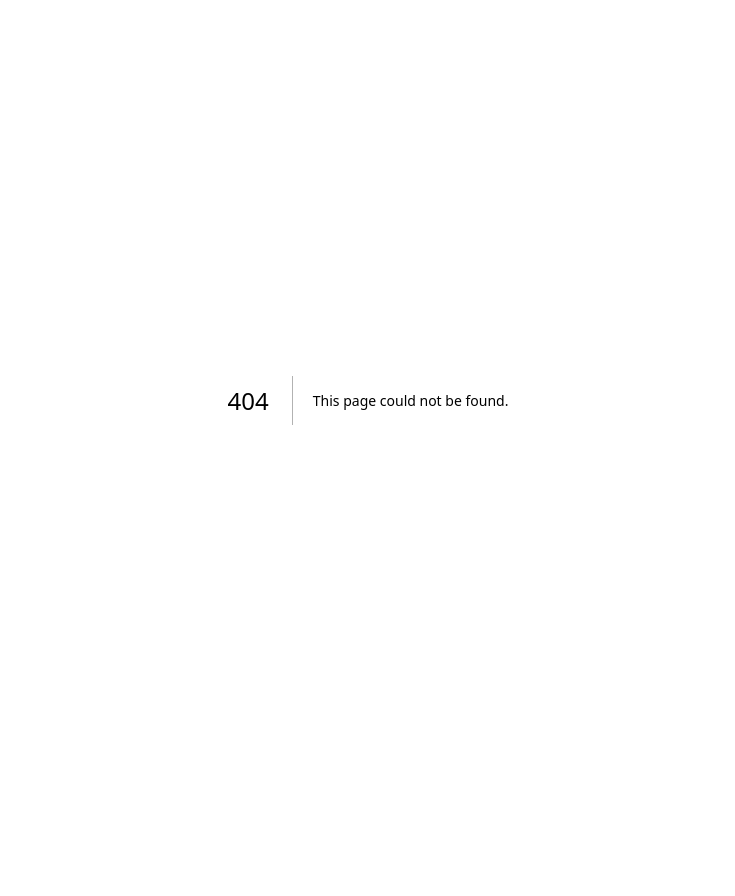
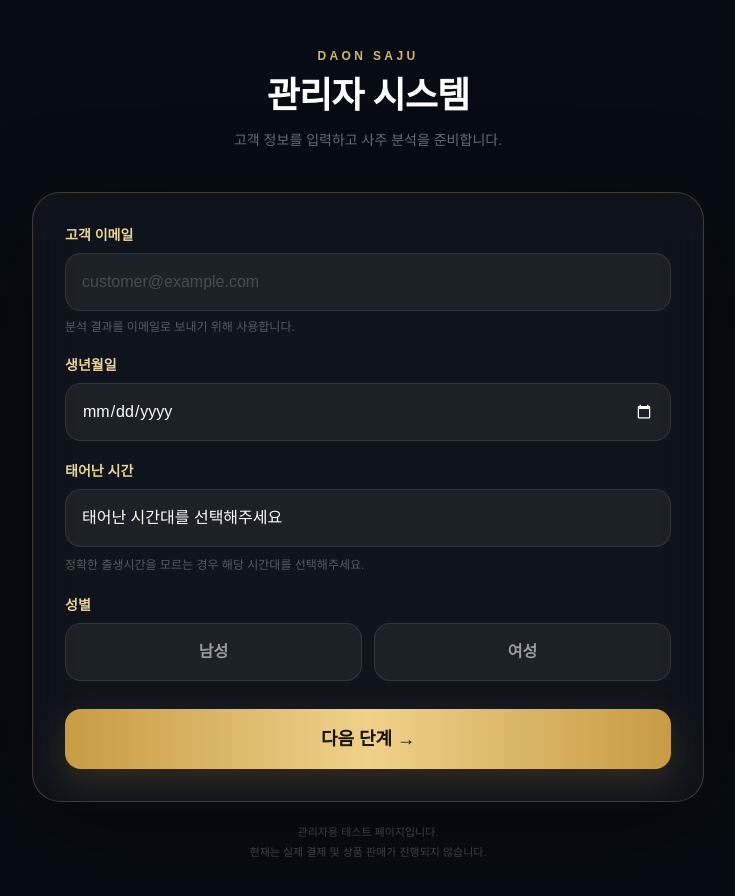
Before and after one commit to JiHoon0129/ai-saju, a Next.js app: page /admin in a window 1280 px wide. Before the commit this address had no page. Shown: the top 896 px of the page, without its empty margins (272-1007 px from the left). Before the commit the page ends 800 px from the top, so only its background shows below. Built offline with nearby package versions, Linux system fonts and the light colour scheme.

Commit message:
관리자 사이트

```diff
--- /dev/null
+++ b/app/admin/page.tsx
@@ -0,0 +1,197 @@
+"use client";
+
+import { useState } from "react";
+
+const birthTimeRanges = [
+  "00:00~01:30",
+  "01:30~03:00",
+  "03:00~04:30",
+  "04:30~06:00",
+  "06:00~07:30",
+  "07:30~09:00",
+  "09:00~10:30",
+  "10:30~12:00",
+  "12:00~13:30",
+  "13:30~15:00",
+  "15:00~16:30",
+  "16:30~18:00",
+  "18:00~19:30",
+  "19:30~21:00",
+  "21:00~22:30",
+  "22:30~00:00",
+];
+
+export default function AdminPage() {
+  const [email, setEmail] = useState("");
+  const [birthDate, setBirthDate] = useState("");
+  const [birthTime, setBirthTime] = useState("");
+  const [gender, setGender] = useState<"남성" | "여성" | "">("");
+
+  const handleNext = () => {
+    if (!email.trim()) {
+      alert("고객 이메일을 입력해주세요.");
+      return;
+    }
+
+    if (!birthDate) {
+      alert("생년월일을 입력해주세요.");
+      return;
+    }
+
+    if (!birthTime) {
+      alert("태어난 시간을 선택해주세요.");
+      return;
+    }
+
+    if (!gender) {
+      alert("성별을 선택해주세요.");
+      return;
+    }
+
+    alert("입력 정보가 정상적으로 확인되었습니다.");
+  };
+
+  return (
+    <main className="min-h-screen bg-[#070b13] px-4 py-8 text-white sm:px-6 sm:py-12">
+      <div className="mx-auto max-w-2xl">
+
+        {/* Header */}
+        <header className="mb-8 text-center sm:mb-10">
+          <p className="text-xs font-semibold tracking-[0.28em] text-[#d8b46a]">
+            DAON SAJU
+          </p>
+
+          <h1 className="mt-3 text-3xl font-semibold tracking-tight sm:text-4xl">
+            관리자 시스템
+          </h1>
+
+          <p className="mt-3 text-sm leading-6 text-white/40">
+            고객 정보를 입력하고 사주 분석을 준비합니다.
+          </p>
+        </header>
+
+        {/* Main Card */}
+        <section className="rounded-[28px] border border-[#d8b46a]/25 bg-white/[0.035] p-5 shadow-[0_25px_100px_rgba(0,0,0,0.35)] backdrop-blur-xl sm:p-8">
+
+          {/* Email */}
+          <div>
+            <label className="mb-2 block text-sm font-semibold text-[#ead29a]">
+              고객 이메일
+            </label>
+
+            <input
+              type="email"
+              value={email}
+              onChange={(e) => setEmail(e.target.value)}
+              placeholder="customer@example.com"
+              className="min-h-[54px] w-full rounded-2xl border border-white/10 bg-white/[0.055] px-4 py-4 text-base text-white outline-none transition placeholder:text-white/20 focus:border-[#d8b46a]/70 focus:bg-white/[0.08]"
+            />
+
+            <p className="mt-2 text-xs text-white/30">
+              분석 결과를 이메일로 보내기 위해 사용합니다.
+            </p>
+          </div>
+
+          {/* Birth Date */}
+          <div className="mt-5">
+            <label className="mb-2 block text-sm font-semibold text-[#ead29a]">
+              생년월일
+            </label>
+
+            <input
+              type="date"
+              value={birthDate}
+              onChange={(e) => setBirthDate(e.target.value)}
+              className="min-h-[54px] w-full cursor-pointer rounded-2xl border border-white/10 bg-white/[0.055] px-4 py-4 text-base text-white outline-none transition focus:border-[#d8b46a]/70 focus:bg-white/[0.08]"
+              style={{ colorScheme: "dark" }}
+            />
+          </div>
+
+          {/* Birth Time */}
+          <div className="mt-5">
+            <label className="mb-2 block text-sm font-semibold text-[#ead29a]">
+              태어난 시간
+            </label>
+
+            <select
+              value={birthTime}
+              onChange={(e) => setBirthTime(e.target.value)}
+              className="min-h-[54px] w-full cursor-pointer appearance-none rounded-2xl border border-white/10 bg-white/[0.055] px-4 py-4 text-base text-white outline-none transition focus:border-[#d8b46a]/70 focus:bg-white/[0.08]"
+            >
+              <option value="" className="bg-[#08101b]">
+                태어난 시간대를 선택해주세요
+              </option>
+
+              {birthTimeRanges.map((range) => (
+                <option
+                  key={range}
+                  value={range}
+                  className="bg-[#08101b]"
+                >
+                  {range}
+                </option>
+              ))}
+            </select>
+
+            <p className="mt-2 text-xs leading-5 text-white/30">
+              정확한 출생시간을 모르는 경우 해당 시간대를 선택해주세요.
+            </p>
+          </div>
+
+          {/* Gender */}
+          <div className="mt-5">
+            <label className="mb-2 block text-sm font-semibold text-[#ead29a]">
+              성별
+            </label>
+
+            <div className="grid grid-cols-2 gap-3">
+
+              <button
+                type="button"
+                onClick={() => setGender("남성")}
+                className={`min-h-[54px] rounded-2xl border px-4 py-4 font-semibold transition ${
+                  gender === "남성"
+                    ? "border-[#d8b46a] bg-[#d8b46a] text-[#151109]"
+                    : "border-white/10 bg-white/[0.055] text-white/55 hover:border-[#d8b46a]/40"
+                }`}
+              >
+                남성
+              </button>
+
+              <button
+                type="button"
+                onClick={() => setGender("여성")}
+                className={`min-h-[54px] rounded-2xl border px-4 py-4 font-semibold transition ${
+                  gender === "여성"
+                    ? "border-[#d8b46a] bg-[#d8b46a] text-[#151109]"
+                    : "border-white/10 bg-white/[0.055] text-white/55 hover:border-[#d8b46a]/40"
+                }`}
+              >
+                여성
+              </button>
+
+            </div>
+          </div>
+
+          {/* Next */}
+          <button
+            type="button"
+            onClick={handleNext}
+            className="mt-7 min-h-[58px] w-full rounded-2xl bg-gradient-to-r from-[#c79b43] via-[#f0d18a] to-[#c79b43] px-6 py-4 text-base font-bold text-[#171107] shadow-[0_12px_35px_rgba(199,155,67,0.2)] transition hover:brightness-105 sm:text-lg"
+          >
+            다음 단계 →
+          </button>
+
+        </section>
+
+        {/* Notice */}
+        <p className="mt-5 text-center text-[11px] leading-5 text-white/25">
+          관리자용 테스트 페이지입니다.
+          <br />
+          현재는 실제 결제 및 상품 판매가 진행되지 않습니다.
+        </p>
+
+      </div>
+    </main>
+  );
+}
```
